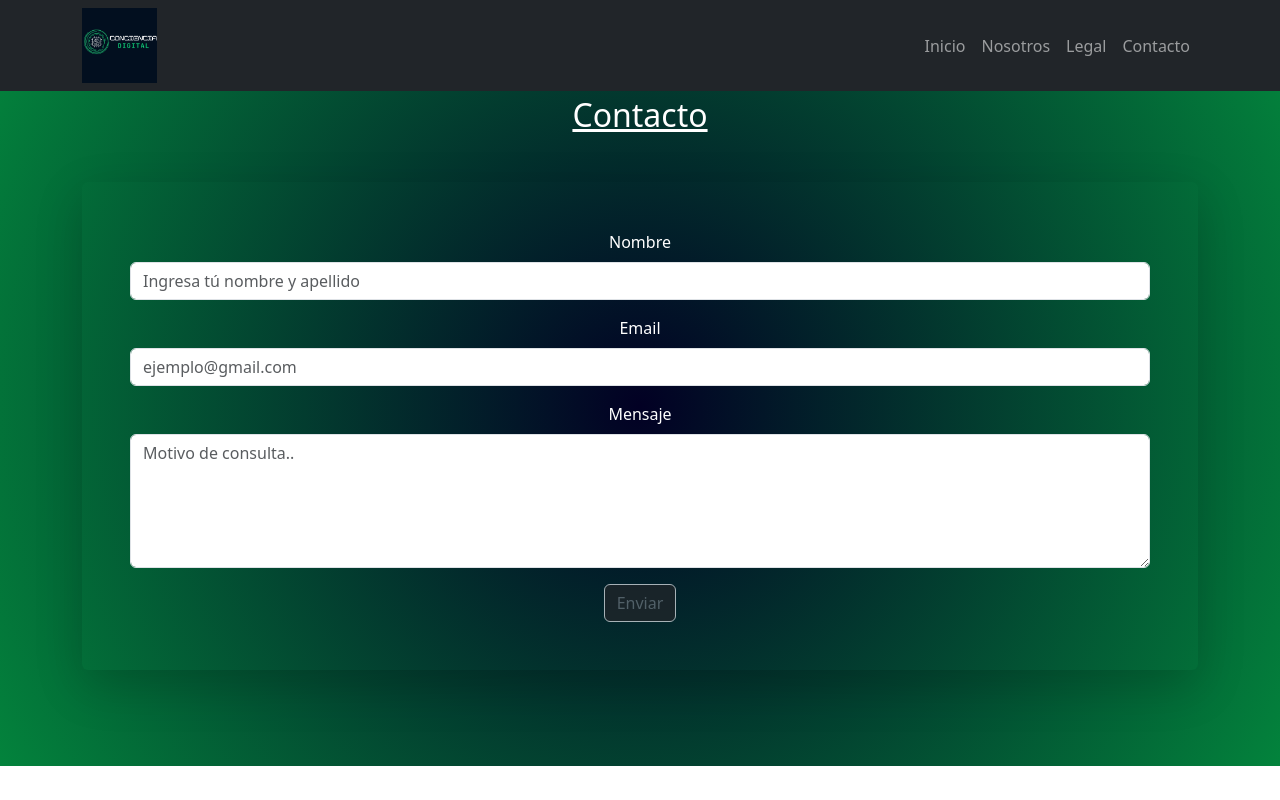
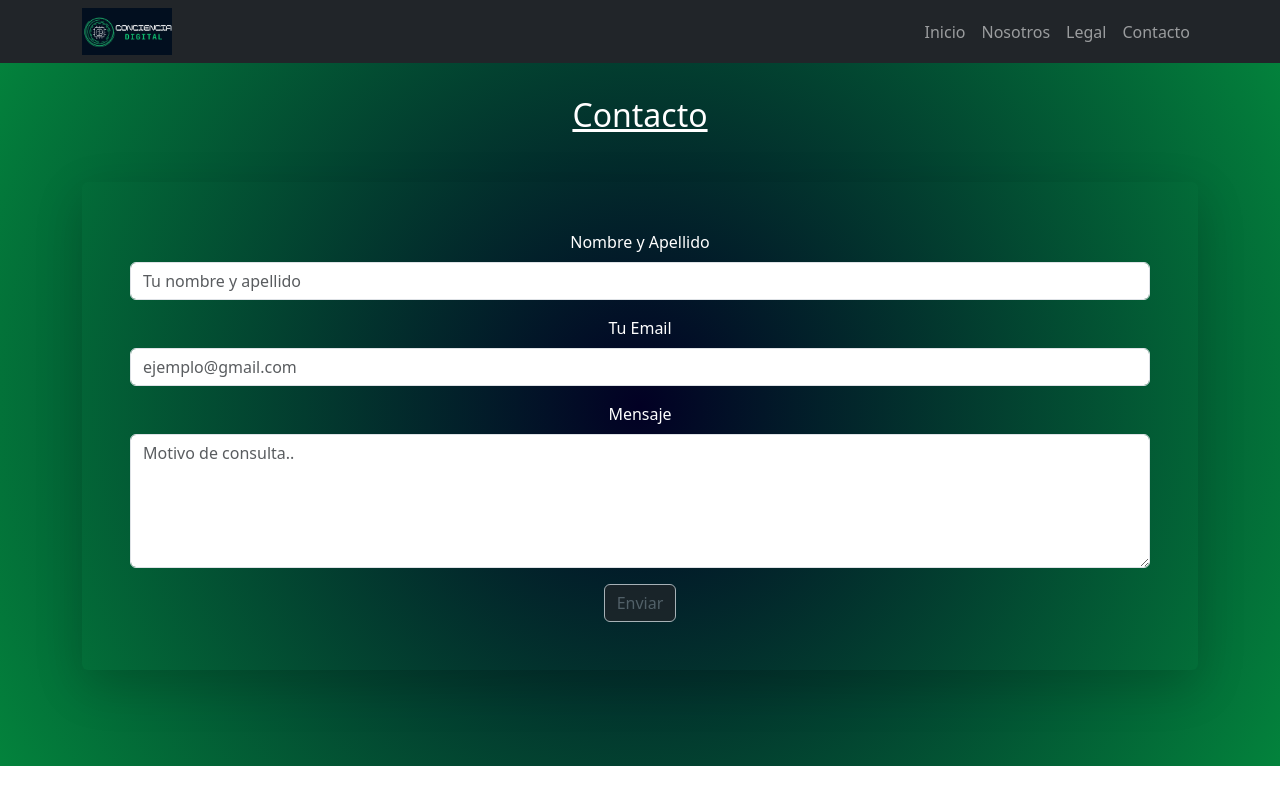
Before and after one commit to jolimadev/Conciencia-Digital, a React (Create React App) app: page /Formulario in a window 1280 px wide. Built offline with nearby package versions, Linux system fonts and the light colour scheme.

Commit message:
add new logo demo

```diff
--- a/src/Componentes/Formulario.jsx
+++ b/src/Componentes/Formulario.jsx
@@ -59,7 +59,7 @@ const Formulario = () => {
         >
           <div className="mb-3">
             <label htmlFor="user_name" className="form-label">
-              Nombre
+              Nombre y Apellido
             </label>
             <input
               type="text"
@@ -67,12 +67,12 @@ const Formulario = () => {
               id="user_name"
               name="user_name"
               required
-              placeholder="Ingresa tú nombre y apellido"
+              placeholder="Tu nombre y apellido"
             />
           </div>
           <div className="mb-3">
             <label htmlFor="user_email" className="form-label">
-              Email
+             Tu Email
             </label>
             <input
               type="email"
--- a/src/Componentes/NavBar.jsx
+++ b/src/Componentes/NavBar.jsx
@@ -19,7 +19,7 @@ const NavBar = () => {
           src={imagenLogo}
           alt="Logo de Conciencia Digital"
           style={{
-            width: "75px",
+            width: "90px",
             height: "auto",
           }}
         />
```
Also changed, not shown: src/imagenes/logoCD.png.
